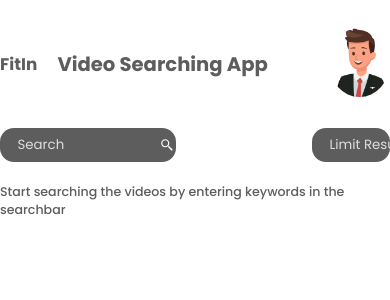
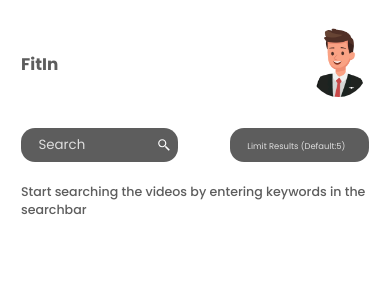
Before and after one commit to imrajat24/FitIn, a React (Vite) app: page / in a window 390 px wide. Shown: the top 300 px of the page. Built offline with nearby package versions, Linux system fonts and the light colour scheme.

Commit message:
added responsiveness to the app

```diff
--- a/src/Components/CardContainer.jsx
+++ b/src/Components/CardContainer.jsx
@@ -28,7 +28,7 @@ const CardContainer = ({
         )
         .then((result) => {
           setResult(result.data.results);
-          console.log(result.data.results);
+          // console.log(result.data.results);
         });
     } else {
       setResult([]);
@@ -66,11 +66,13 @@ const CardContainer = ({
           </h2>
         )}
       </div>
-      <div className="cardContainer_content">
-        {result.map((data) => (
-          <Card url={data.video} heading={data.heading} tags={data.tags} />
-        ))}
-      </div>
+      {result ? (
+        <div className="cardContainer_content">
+          {result.map((data) => (
+            <Card url={data.video} heading={data.heading} tags={data.tags} />
+          ))}
+        </div>
+      ) : null}
     </div>
   );
 };
--- a/src/scss/base/_base.scss
+++ b/src/scss/base/_base.scss
@@ -36,6 +36,9 @@ html {
   max-width: 114rem;
   margin: 0 auto;
   // border: 1px solid black;
+  @include respond(big-desk) {
+    max-width: 130rem;
+  }
   @include respond(tab-land) {
     //width < 1200px ?
     max-width: 100rem;
@@ -49,6 +52,7 @@ html {
   @include respond(phone) {
     //width < 1200px ?
     max-width: 100%;
+    padding: 0 3rem;
   }
 }
 
--- a/src/scss/components/_cardContainer.scss
+++ b/src/scss/components/_cardContainer.scss
@@ -24,10 +24,19 @@
     }
     .input-2 {
       width: 20%;
+      @include respond(phone) {
+        width: 40%;
+        &::placeholder {
+          font-size: 1.2rem;
+        }
+      }
     }
     &-img {
       position: absolute;
       left: calc($input-width - 4%);
+      @include respond(phone) {
+        left: calc($input-width - 6%);
+      }
       transform: translateY(-50%);
       width: 2rem;
       top: 50%;
@@ -44,10 +53,16 @@
   }
   &_content {
     margin-top: 2rem;
-    max-height: 40rem;
+    max-height: 58vh;
+    @include respond(tab-pot) {
+      max-height: 100%;
+    }
     max-width: 100%;
     display: grid;
     grid-template-columns: repeat(auto-fit, minmax(30%, 40%));
+    @include respond(phone) {
+      grid-template-columns: 100%;
+    }
     gap: 3rem;
     padding: 2rem 2rem 2rem 0;
     overflow-y: scroll;
--- a/src/scss/components/_nav.scss
+++ b/src/scss/components/_nav.scss
@@ -13,6 +13,10 @@
   &_heading {
     color: $color-primary;
     font-size: 1.4rem;
+    @include respond(phone-med) {
+      display: none;
+      pointer-events: none;
+    }
   }
   &_profile {
     text-align: right;
```
